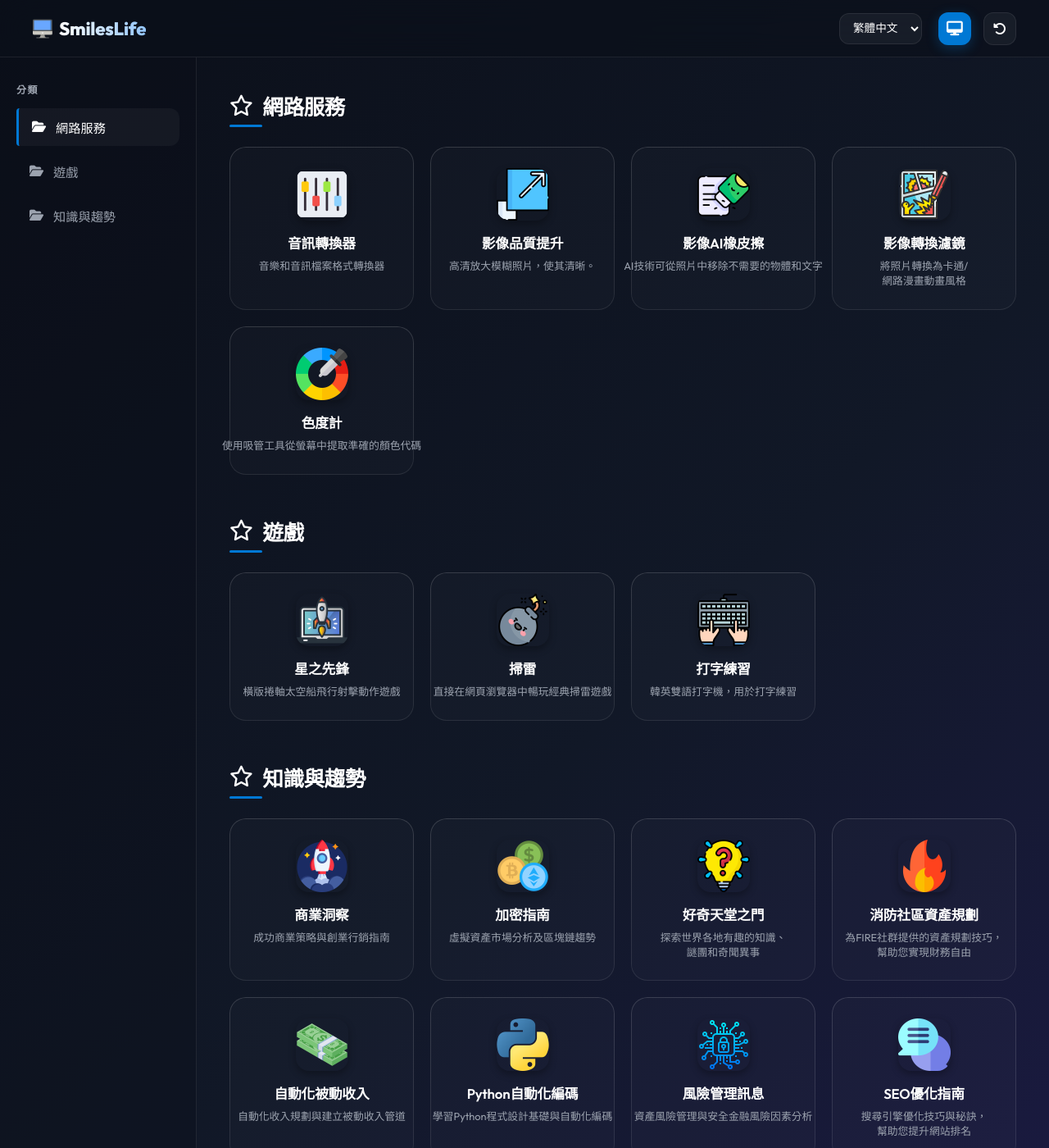
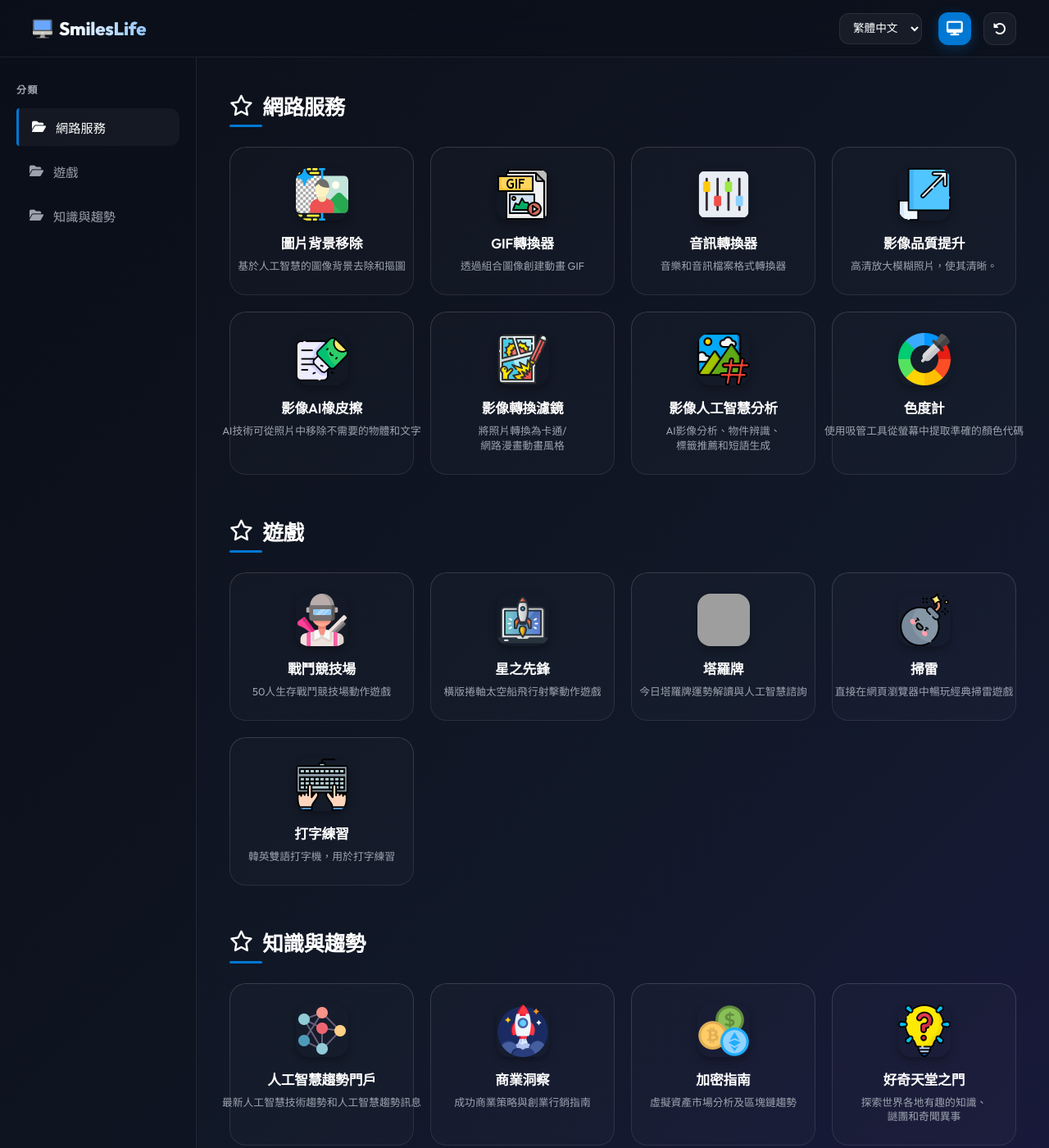
Before and after one commit to takionss/main, a Jekyll site: the page zh-TW/index_normal.html, which Jekyll copies as it is, in a window 1280 px wide and 1400 px high. Shown: the whole window at 82% size. Built offline with Jekyll 4.4.1, drawn with Linux system fonts in a browser that asks for light colours; some of the changed text lies outside the part shown; grey boxes are pictures that could not be loaded.

```diff
--- a/zh-TW/index_normal.html
+++ b/zh-TW/index_normal.html
@@ -504,6 +504,16 @@
                                 <section class="category-section" id="group-0">
                     <h2 class="category-title"><i class="fa-regular fa-star text-blue-500"></i> 網路服務</h2>
                     <div class="cards-grid">
+                        <a class="item-card" href="/web/background-removal/index.html" target="_blank">
+                            <img src="/images/generative-image.png" class="item-icon" alt="圖片背景移除">
+                            <div class="item-name">圖片背景移除</div>
+                            <div class="item-desc">基於人工智慧的圖像背景去除和摳圖</div>
+                        </a>
+                        <a class="item-card" href="/web/image-to-gif/index.html" target="_blank">
+                            <img src="/images/gif-file.png" class="item-icon" alt="GIF轉換器">
+                            <div class="item-name">GIF轉換器</div>
+                            <div class="item-desc">透過組合圖像創建動畫 GIF</div>
+                        </a>
                         <a class="item-card" href="/web/audio-converter/index.html" target="_blank">
                             <img src="/images/volume-adjustment.png" class="item-icon" alt="音訊轉換器">
                             <div class="item-name">音訊轉換器</div>
@@ -524,6 +534,11 @@
                             <div class="item-name">影像轉換濾鏡</div>
                             <div class="item-desc">將照片轉換為卡通/網路漫畫動畫風格</div>
                         </a>
+                        <a class="item-card" href="/web/image-tagging/index.html" target="_blank">
+                            <img src="/images/image.png" class="item-icon" alt="影像人工智慧分析">
+                            <div class="item-name">影像人工智慧分析</div>
+                            <div class="item-desc">AI影像分析、物件辨識、標籤推薦和短語生成</div>
+                        </a>
                         <a class="item-card" href="/web/color-picker/index.html" target="_blank">
                             <img src="/images/color.png" class="item-icon" alt="色度計">
                             <div class="item-name">色度計</div>
@@ -534,10 +549,20 @@
                 <section class="category-section" id="group-1">
                     <h2 class="category-title"><i class="fa-regular fa-star text-blue-500"></i> 遊戲</h2>
                     <div class="cards-grid">
+                        <a class="item-card" href="/game/battle_arena/index.html" target="_blank">
+                            <img src="/images/battle.png" class="item-icon" alt="戰鬥競技場">
+                            <div class="item-name">戰鬥競技場</div>
+                            <div class="item-desc">50人生存戰鬥競技場動作遊戲</div>
+                        </a>
                         <a class="item-card" href="/game/stella_vanguard/index.html" target="_blank">
                             <img src="/images/digital.png" class="item-icon" alt="星之先鋒">
                             <div class="item-name">星之先鋒</div>
                             <div class="item-desc">橫版捲軸太空船飛行射擊動作遊戲</div>
+                        </a>
+                        <a class="item-card" href="/web/lotto_tarot/index.html" target="_blank">
+                            <img src="/images/lottery.png" class="item-icon" alt="塔羅牌">
+                            <div class="item-name">塔羅牌</div>
+                            <div class="item-desc">今日塔羅牌運勢解讀與人工智慧諮詢</div>
                         </a>
                         <a class="item-card" href="/web/minesweeper/index.html" target="_blank">
                             <img src="/images/bomb.png" class="item-icon" alt="掃雷">
@@ -554,6 +579,11 @@
                 <section class="category-section" id="group-2">
                     <h2 class="category-title"><i class="fa-regular fa-star text-blue-500"></i> 知識與趨勢</h2>
                     <div class="cards-grid">
+                        <a class="item-card" href="https://ai.smileslife.co.kr/" target="_blank">
+                            <img src="/images/icon_ai.png" class="item-icon" alt="人工智慧趨勢門戶">
+                            <div class="item-name">人工智慧趨勢門戶</div>
+                            <div class="item-desc">最新人工智慧技術趨勢和人工智慧趨勢訊息</div>
+                        </a>
                         <a class="item-card" href="https://business.smileslife.co.kr/" target="_blank">
                             <img src="/images/icon_business.png" class="item-icon" alt="商業洞察">
                             <div class="item-name">商業洞察</div>
@@ -568,6 +598,11 @@
                             <img src="/images/icon_curiosity.png" class="item-icon" alt="好奇天堂之門">
                             <div class="item-name">好奇天堂之門</div>
                             <div class="item-desc">探索世界各地有趣的知識、謎團和奇聞異事</div>
+                        </a>
+                        <a class="item-card" href="https://finance.smileslife.co.kr/" target="_blank">
+                            <img src="/images/icon_finance.png" class="item-icon" alt="智慧金融資訊">
+                            <div class="item-name">智慧金融資訊</div>
+                            <div class="item-desc">合理的資產管理和高效的財務資訊門戶</div>
                         </a>
                         <a class="item-card" href="https://fire.smileslife.co.kr/" target="_blank">
                             <img src="/images/icon_fire.png" class="item-icon" alt="消防社區資產規劃">
```
Also changed, not shown: _data/tools_multilang.json (+42 -0 lines), tools_zh-TW.csv (+7 -0 lines).
